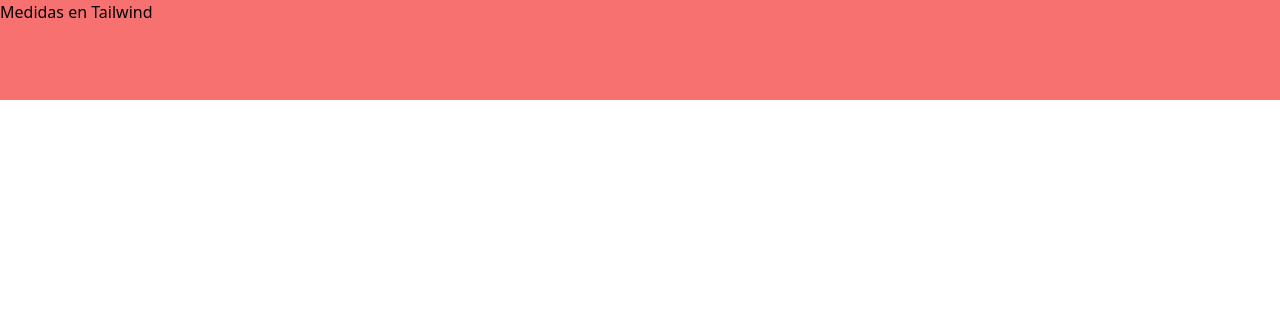
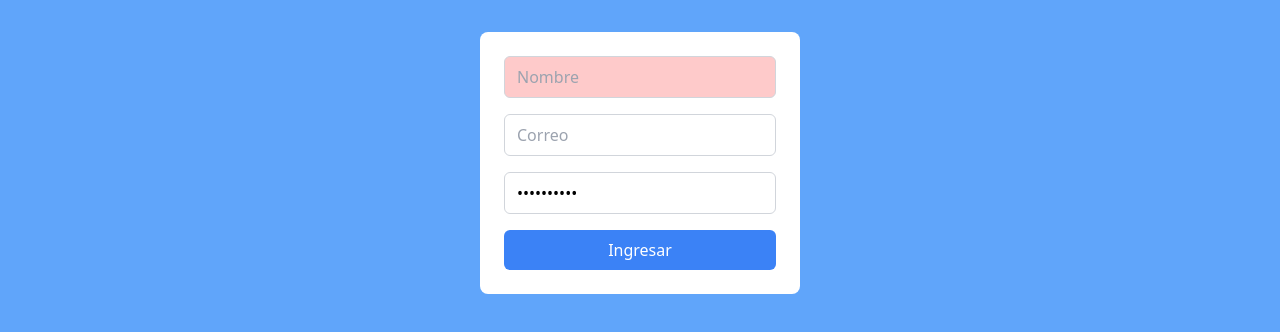
Before and after one commit to wlaurentec/tailwind-css-course, a website: page src/index.html in a window 1280 px wide. Drawn offline with Linux system fonts and the light colour scheme.

Commit message:
trabajando con estados en tailwind

```diff
--- a/src/index.html
+++ b/src/index.html
@@ -6,9 +6,32 @@
     <link href="./output.css" rel="stylesheet" />
     <title>Tailwind CSS</title>
   </head>
-  <body>
-    <div class="h-[100px]">
-      <div class="bg-red-400 h-full">Medidas en Tailwind</div>
-    </div>
+  <body class="bg-blue-400">
+    <form action="" class="bg-white w-80 mx-auto mt-8 rounded-lg p-6">
+      <input
+        class="border border-gray-300 w-full px-3 py-2 mb-4 rounded-md disabled:bg-red-200"
+        type="text"
+        placeholder="Nombre"
+        disabled
+      />
+
+      <input
+        class="border border-gray-300 w-full px-3 py-2 rounded-md focus:outline-none focus:ring-1 focus:ring-purple-600 invalid:focus:ring-red-400 peer"
+        type="email"
+        placeholder="Correo"
+      />
+      <p class="text-red-400 text-sm hidden peer-invalid:block">El correo es incorrecto</p>
+      <input
+        class="border border-gray-300 w-full px-3 py-2 mt-4 mb-4 rounded-md"
+        type="password"
+        value="Contraseña"
+      />
+
+      <input
+        class="bg-blue-500 w-full py-2 text-white rounded-md cursor-pointer hover:bg-blue-400"
+        type="submit"
+        value="Ingresar"
+      />
+    </form>
   </body>
 </html>
```
Also changed, not shown: src/output.css.
